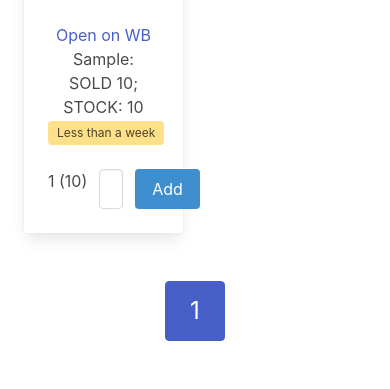
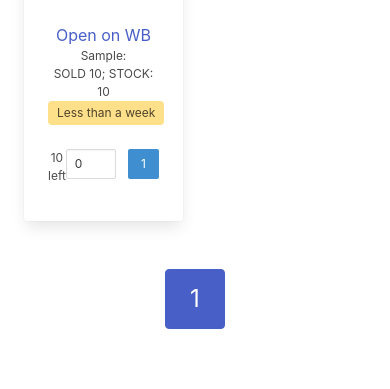
Before and after one commit to matacoder/wildberries-rest-api, a Django app: page /summary/ in a window 390 px wide. Shown: the part 993-1382 px from the top of the page. After the commit the page ends 1322 px from the top, so only its background shows below. Run offline with Django 3.2, Linux system fonts and the light colour scheme; a user stored in the database is signed in; tables that the repository leaves empty hold one stand-in row (values such as "Sample post"); a database or web service that is not in the repository returns one stand-in record (values such as "Sample title"); some libraries are stand-ins or nearby versions.

Commit message:
Adaptive for mobile + sort buttons

```diff
--- a/templates/includes/summary_card.html
+++ b/templates/includes/summary_card.html
@@ -15,7 +15,7 @@
                        href="https://www.wildberries.ru/catalog/{{ wb_id }}/detail.aspx?targetUrl=ES">
                         Open on WB
                     </a>
-                    <div class="content">
+                    <div class="content is-small">
                         {{ info.sku }}: <br/>
                         SOLD {{ info.total }}; STOCK: {{ info.stock }} <br/>
                         {% if info.stock == 0 %}
@@ -37,7 +37,7 @@
                                   </span>
                             </div>
                         {% endif %}
-                        {% for key, value in info.sizes.items %}
+                        {% for key, value in info.sizes.items|sort_keys %}
 
 
                             <form hx-get="/add/"
@@ -46,14 +46,14 @@
                                 <input type="hidden" id="wb_id" name="wb_id" value="{{ wb_id }}">
                                 <input type="hidden" id="sku" name="sku" value="{{ info.sku }}">
                                 <input type="hidden" id="size" name="size" value="{{ key }}">
-                                <p class="control">{{ key }} ({{ value }})</p>
+                                <p class="is-small">{{ value }} left </p>
                                 <p class="control is-expanded">
-                                    <input class="input" type="text"
+                                    <input class="input is-small" type="text"
                                            value="{% get_diff info.total info.stock %}" id="qty"
                                            name="qty">
                                 </p>
                                 <p class="control">
-                                    <input class="button is-info" type="submit" value="Add">
+                                    <input class="button is-info is-small" type="submit" value="{% if key == "0" %}+{% else %}{{ key }}{% endif %}">
                                 </p>
                             </form>
                         {% endfor %}
--- a/wb/templatetags/custom_tags.py
+++ b/wb/templatetags/custom_tags.py
@@ -24,3 +24,8 @@ def get_diff(total, stock):
     if stock is None or total is None:
         stock = total = 0
     return total - stock if total - stock > 0 else 0
+
+
+@register.filter
+def sort_keys(dict_to_sort):
+    return sorted(dict_to_sort)
```
